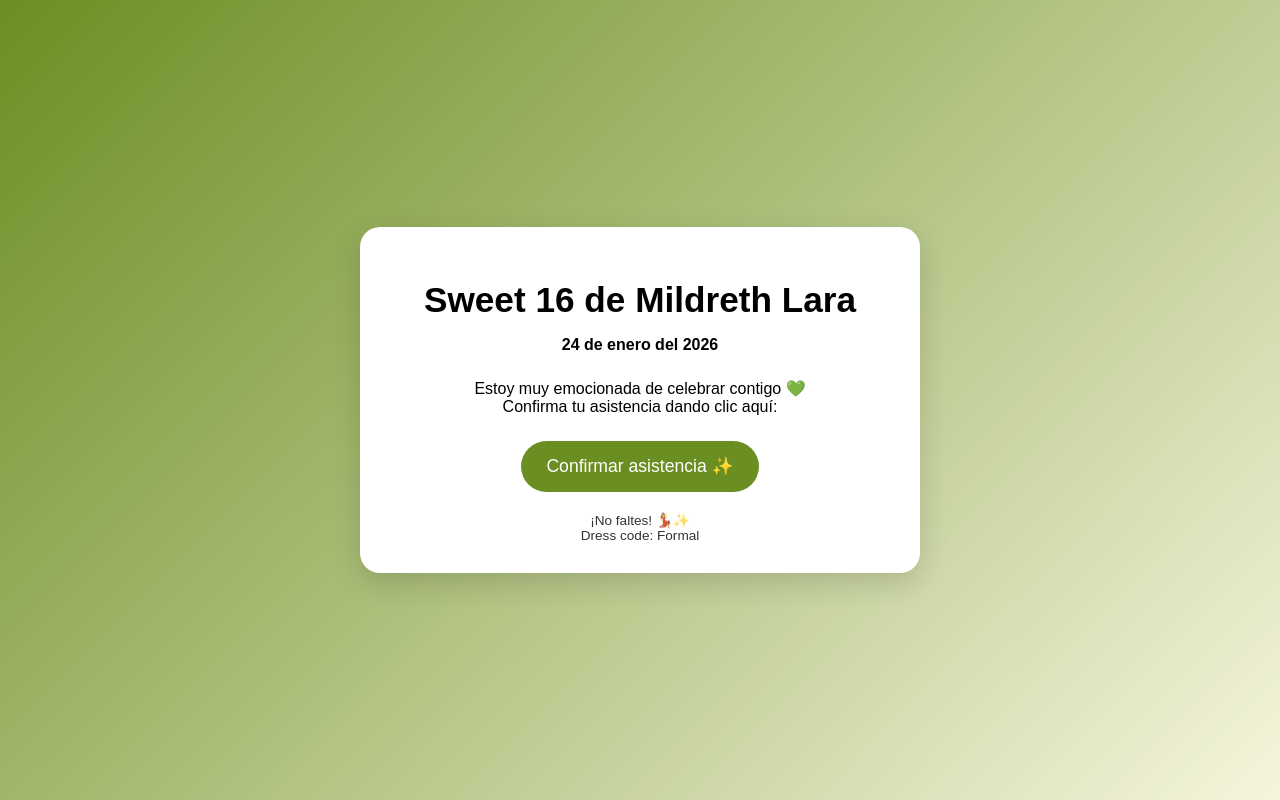
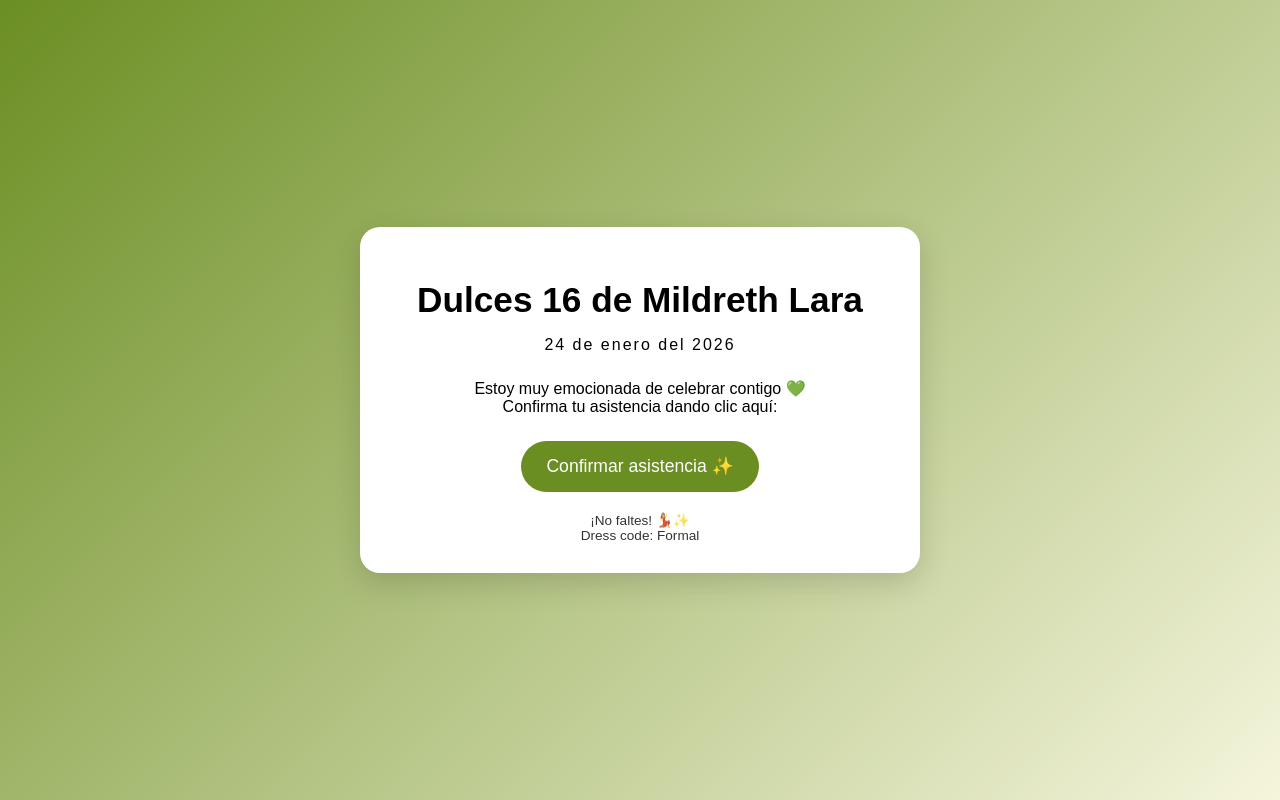
Before and after one commit to mithdlss/Confirmacion-Sweet-Sixteen-Mily, a plain HTML site: page index.html in a window 1280 px wide. Drawn offline with Linux system fonts and the light colour scheme.

Commit message:
Update index.html

```diff
--- a/index.html
+++ b/index.html
@@ -55,8 +55,8 @@
 </head>
 <body>
   <div class="card">
-    <h1> Sweet 16 de Mildreth Lara </h1>
-    <p><strong>24 de enero del 2026</strong></p>
+    <h1>Dulces 16 de Mildreth Lara</h1>
+<p style="letter-spacing:2px;">24 de enero del 2026</p>
     <p>
       Estoy muy emocionada de celebrar contigo 💚<br />
       Confirma tu asistencia dando clic aquí:
```
